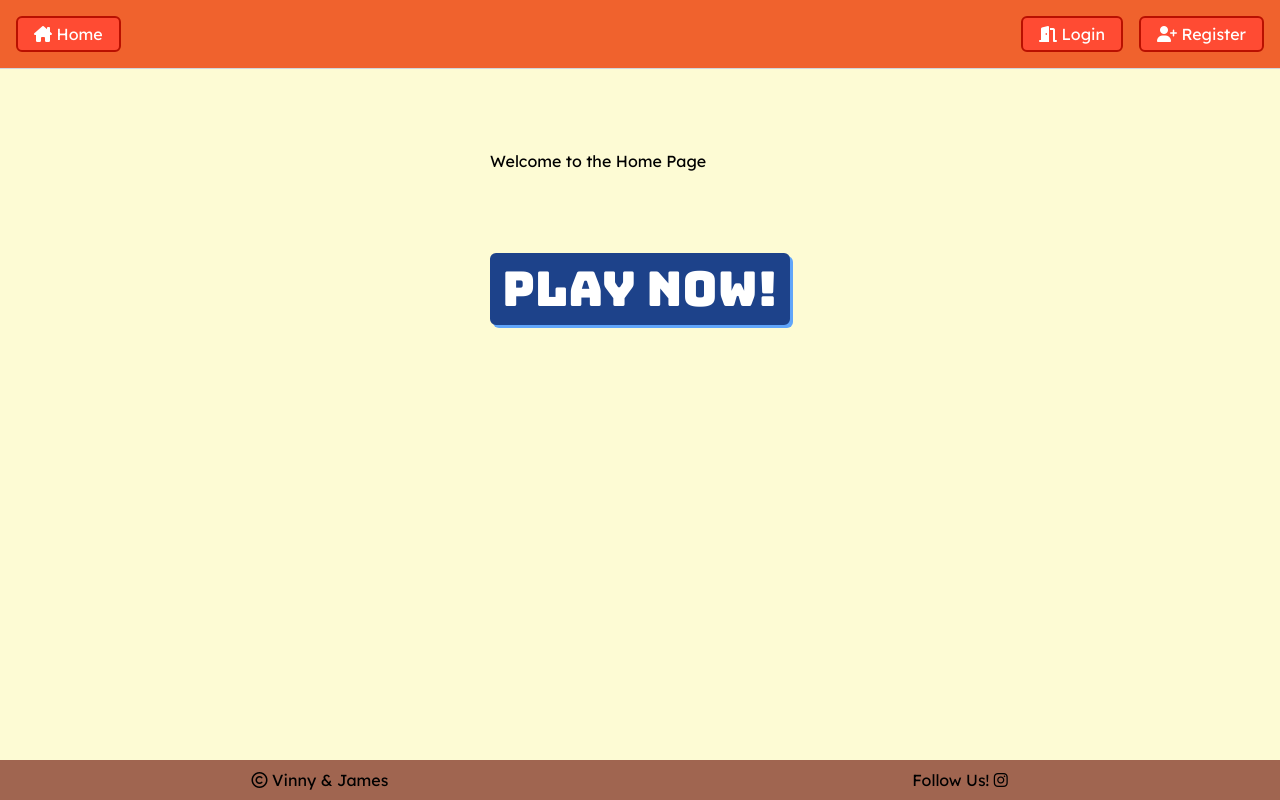
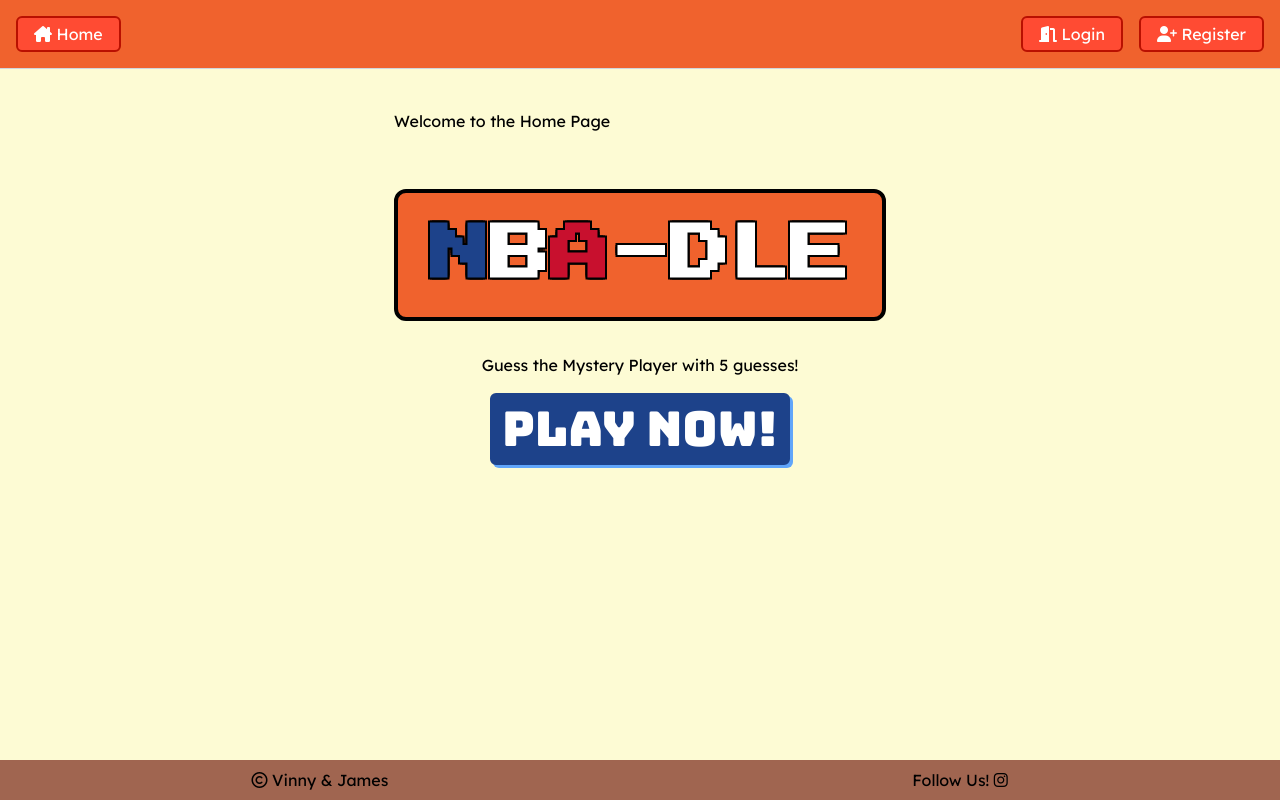
Before and after one commit to vhuynh10/NBA_Guessing_Game-POETL-, a React (Vite) app in the folder client/: page / in a window 1280 px wide. Built offline with nearby package versions, Linux system fonts and the light colour scheme.

Commit message:
Home page
Changes to the home page. Added new title & brief description

```diff
--- a/client/index.html
+++ b/client/index.html
@@ -9,6 +9,7 @@
     <link rel="preconnect" href="https://fonts.gstatic.com" crossorigin>
     <link href="https://fonts.googleapis.com/css2?family=Bungee&family=Lexend:wght@100..900&display=swap" rel="stylesheet">
     <link rel="stylesheet" href="https://cdnjs.cloudflare.com/ajax/libs/font-awesome/6.7.2/css/all.min.css" integrity="sha512-Evv84Mr4kqVGRNSgIGL/F/aIDqQb7xQ2vcrdIwxfjThSH8CSR7PBEakCr51Ck+w+/U6swU2Im1vVX0SVk9ABhg==" crossorigin="anonymous" referrerpolicy="no-referrer" />
+    <link href="https://fonts.googleapis.com/css2?family=Press+Start+2P&display=swap" rel="stylesheet">
   </head>
   <body>
     <div id="root"></div>
--- a/client/src/index.css
+++ b/client/src/index.css
@@ -25,3 +25,15 @@ html, body {
   font-family: 'Lexend', sans-serif;
   background-color: #fdfbd4;
 }
+
+.text-outline-thick {
+  text-shadow:
+    -2px -2px 0 black,
+     2px -2px 0 black,
+    -2px  2px 0 black,
+     2px  2px 0 black,
+     0px  2px 0 black,
+     2px  0px 0 black,
+    -2px  0px 0 black,
+     0px -2px 0 black;
+}
--- a/client/src/pages/Home.jsx
+++ b/client/src/pages/Home.jsx
@@ -47,11 +47,13 @@ function Home() {
   return (
     <section>
       <div>
-      <h1 className="py-20">Welcome {email ? `${email}` : "to the Home Page"}</h1>
+      <h1 className="py-10">Welcome {email ? `${email}` : "to the Home Page"}</h1>
       {error && <p style={{ color: "red" }}>{error}</p>} {/* Display error message if any */}
       </div>
 
-      <div>
+      <div className="flex flex-col items-center justify-center">
+        <h1 className="font-['Press_Start_2P'] text-6xl font-bold border-4 border-rounded rounded-xl bg-[#F0622D] p-8 my-4 text-outline-thick"><span className="text-[#1d428a]">N</span><span className="text-white">B</span><span className="text-[#c8102e]">A</span><span className="text-white">-DLE</span></h1>
+        <h3 className="py-4">Guess the Mystery Player with 5 guesses!</h3>
         <button onClick={goToMainGame} className="font-[bungee] border border-rounded text-5xl hover rounded-md p-2 border-[4px] text-white border-[#1d428a] bg-[#1d428a] cursor-pointer blueShadow blueShadow:hover"> Play Now!</button>
       </div>
 
```
